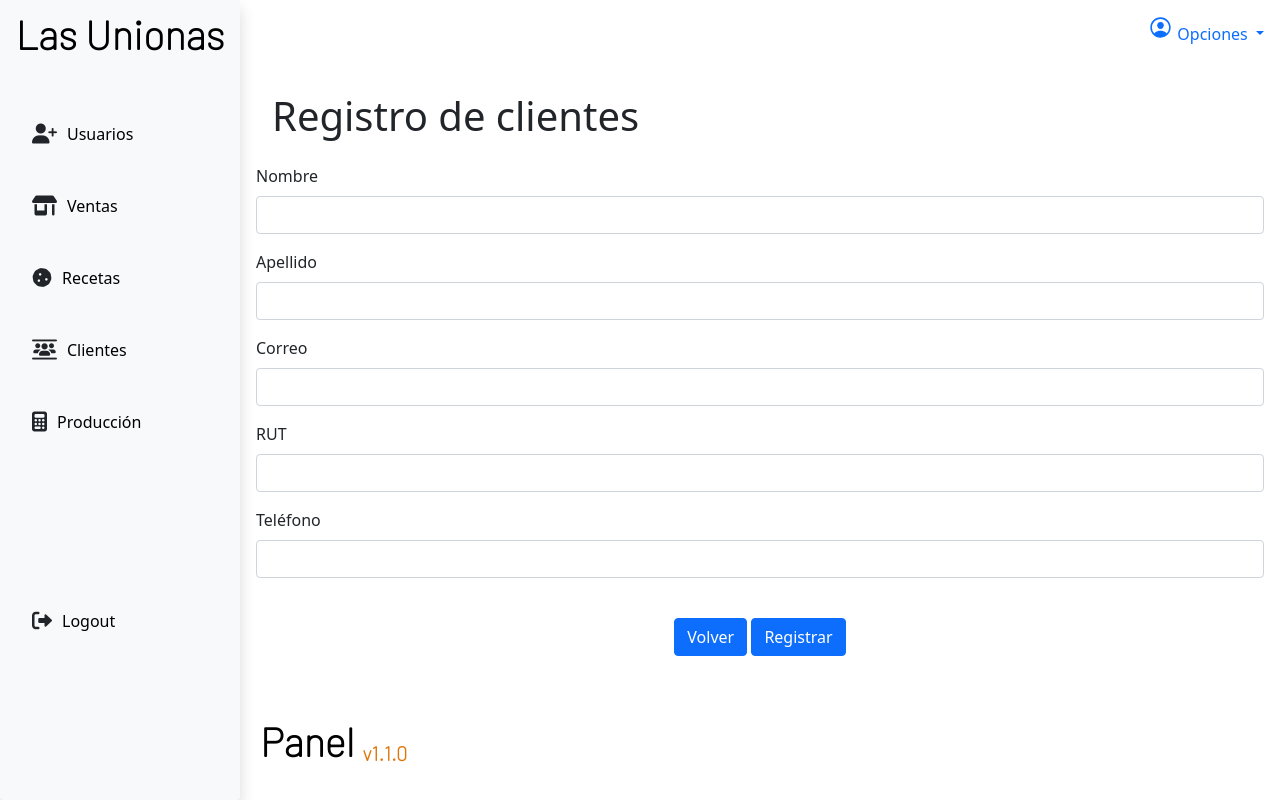
After one commit to nachoavi/luCakeProject, a Django app: page /clientContactsFomr/ in a window 1280 px wide. The commit adds this page. Run offline with Django 4.2, Linux system fonts and the light colour scheme.

Commit message:
clients and recipes forms

```diff
--- a/app/templates/base.html
+++ b/app/templates/base.html
@@ -26,8 +26,8 @@
                 <ul class="d-flex flex-column gap-5 align-items-start justify-content-center">
                     <li><i class="fa-solid fa-user-plus fa-sm"></i><a href="{%url 'usersTable'%}">Usuarios</a></li>
                     <li><i class="fa-solid fa-shop fa-sm"></i><a href="">Ventas</a></li>
-                    <li><i class="fa-solid fa-cookie fa-lg"></i><a href="">Recetas</a></li>
-                    <li><i class="fa-solid fa-users-between-lines fa-sm"></i><a href="">Clientes</a></li>
+                    <li><i class="fa-solid fa-cookie fa-lg"></i><a href="{%url 'recipes'%}">Recetas</a></li>
+                    <li><i class="fa-solid fa-users-between-lines fa-sm"></i><a href="{%url 'clientContacts'%}">Clientes</a></li>
                     <li><i class="fa-solid fa-calculator"></i><a href="">Producción</a></li>
                 </ul>
 
--- /dev/null
+++ b/app/templates/clientContacts/clientContactsForm.html
@@ -0,0 +1,42 @@
+{% extends 'base.html' %}
+
+
+{% block content %}
+
+<div>
+    <div class="p-3">
+        <h1>Registro de clientes</h1>
+    </div>
+    <form>
+        <div class="mb-3">
+          <label for="inputName" class="form-label">Nombre</label>
+          <input type="text" class="form-control" id="inputName">
+        </div>
+        <div class="mb-3">
+          <label for="inputLastName" class="form-label">Apellido</label>
+          <input type="text" class="form-control" id="inputLastName">
+        </div>
+        <div class="mb-3">
+          <label for="inputEmail" class="form-label">Correo</label>
+          <input type="email" class="form-control" id="inputEmail">
+        </div>
+        <div class="mb-3">
+          <label for="inputRut" class="form-label">RUT</label>
+          <input type="text" class="form-control" id="InputRut">
+        </div>
+        <div class="mb-3">
+          <label for="inputPhone" class="form-label">Teléfono</label>
+          <input type="text" class="form-control" id="InputPhone">
+        </div>
+
+        <div class="text-center pt-4">
+          <a class="btn btn-primary" href="{% url 'clientContacts'%}">Volver</a>
+          <button type="submit" class="btn btn-primary text-center">Registrar</button>
+        </div>
+
+      </form>
+
+</div>
+
+
+{% endblock content %}
--- a/app/urls.py
+++ b/app/urls.py
@@ -8,4 +8,8 @@ urlpatterns = [
     path('signin/',views.signin,name='signin'),
     path('users/',views.usersTable,name='usersTable'),
     path('usersForm/',views.usersForm,name='usersForm'),
+    path('clientContacts/',views.clientContacts,name='clientContacts'),
+    path('clientContactsFomr/',views.clientContactsForm,name='clientContactsForm'),
+    path('recipes/',views.recipes,name='recipes'),
+    path('recipesForm/',views.recipesForm,name='recipesForm'),
 ]
--- a/app/views.py
+++ b/app/views.py
@@ -16,3 +16,15 @@ def usersTable(request):
 
 def usersForm(request):
     return render(request,'users/usersForm.html')
+
+def clientContacts(request):
+    return render(request,'clientContacts/clientContactsTable.html')
+
+def clientContactsForm(request):
+    return render(request,'clientContacts/clientContactsForm.html')
+
+def recipes(request):
+    return render(request,'recipes/recipes.html')
+
+def recipesForm(request):
+    return render(request,'recipes/recipesForm.html')
```
Also changed, not shown: app/templates/clientContacts/clientContactsTable.html (added, +34 -0 lines), app/templates/recipes/recipes.html (added, +33 -0 lines), app/templates/recipes/recipesForm.html (added, +35 -0 lines), app/templates/contacts/contactsTable.html (deleted), app/templates/recipes/recipeContent.html (added), app/templates/recipes/recipesTable.html (deleted).
